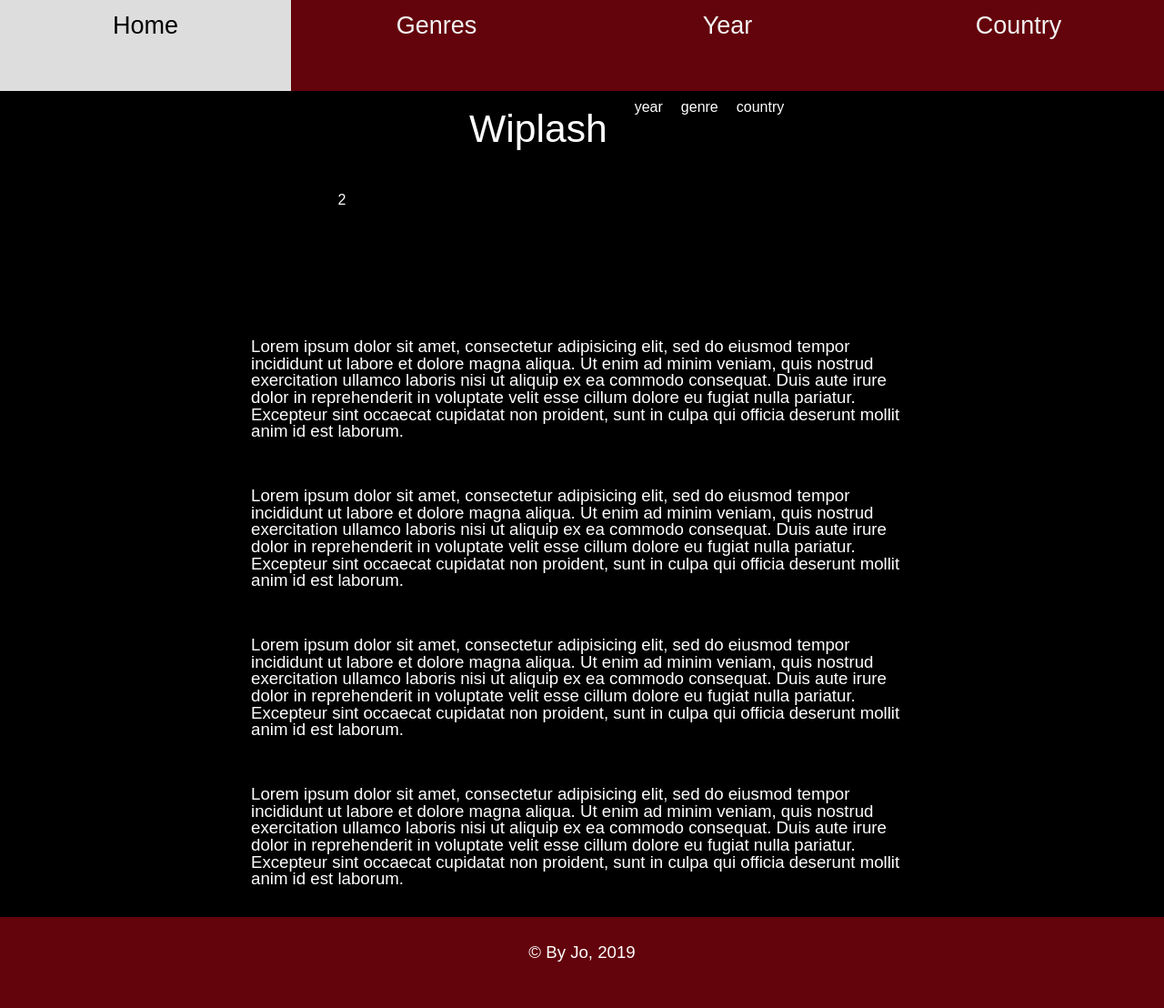
After one commit to jojem/moovie, a web app: file item-page.html in a window 1280 px wide. The commit adds this page. Shown: the whole page at 91% size. Run offline with its HTML, style and script files only (its server is not run), Linux system fonts and the light colour scheme.

Commit message:
fonts, new css file

```diff
--- a/css/con-item.css
+++ b/css/item-page.css
@@ -22,11 +22,17 @@ h1{
 
 .content{
 	grid-area: main;
+	position: relative;
 	display: flex;
 	justify-content: flex-start;
 	align-items: flex-start;
 	align-items: flex-start;
 	flex-flow: row wrap;
+}
+
+.circle-cont{
+	position: sticky;
+	top:0;
 }
 
 .avatar{
--- a/css/style.css
+++ b/css/style.css
@@ -1,6 +1,13 @@
 body{
 	background-color: black;
 	color: white;
+	font-family: 'Julius Sans One', sans-serif;
+
+}
+
+a{
+	color: red;
+	text-decoration: none;
 }
 
 
@@ -52,7 +59,7 @@ body{
 	display: block;
 	height: 100%;
   text-decoration: none;
-  font-size: 25px;
+  font-size: 27px;
 	padding-top: 15px;
 }
 
@@ -247,60 +254,3 @@ footer p{
 	margin-top: 30px;
 	font-size: 14pt;
 }
-
-
-
-.top-item-1{
-	background-image: url('../cart/home.jpg');
-}
-.top-item-2{
-	background-image: url('../cart/earthlings.jpg');
-}
-
-.top-item-3{
-	background-image: url('../cart/human.jpg');
-
-}
-.top-item-4{
-	background-image: url('../cart/before_the_flood.jpg');
-}
-.top-item-5{
-	background-image: url('../cart/live_in_a_day.jpg');
-
-}
-
-
-.item-0{
-	background-image: url('../cart/4.jpg');
-}
-
-.item-1{
-	background-image: url('../cart/freedom_writers.jpg');
-}
-.item-2{
-	background-image: url('../cart/wiplash.jpg');
-}
-.item-3{
-	background-image: url('../cart/the_truman_show.jpg');
-}
-.item-4{
-	background-image: url('../cart/dead_poets_society.jpg');
-}
-.item-5{
-	background-image: url('../cart/green_book.jpg');
-}
-.item-6{
-	background-image: url('../cart/good_will_hunting.jpg');
-}
-.item-7{
-	background-image: url('../cart/beautiful_mind.jpg');
-}
-.item-8{
-	background-image: url('../cart/the_professor_and_the_madman.jpg');
-}
-.item-9{
-	background-image: url('../cart/pay_it_forward.jpg');
-}
-.item-10{
-	background-image: url('../cart/detachment.jpg');
-}
--- /dev/null
+++ b/item-page.html
@@ -0,0 +1,82 @@
+<html>
+<head>
+	<title>Moovie</title>
+	<meta charset="UTF-8">
+	<!-- <meta http-equiv="Refresh" content="5" /> -->
+	<link rel="stylesheet" href="css/reset.css">
+	<link rel="stylesheet" href="css/style.css">
+	<link rel="stylesheet" href="css/item-page.css">
+</head>
+
+<body>
+	<div class="topnav">
+		<div id="home-page" class="nav_item ">
+			<a class="active" href="index.html">Home</a>
+		</div>
+		<div id="genres-page" class="nav_item">
+			<a href="#genres">Genres</a>
+		</div>
+		<div id="years-page" class="nav_item">
+			<a href="#year">Year</a>
+		</div>
+		<div id="country-page" class="nav_item">
+			<a href="#country">Country</a>
+		</div>
+	</div>
+
+	<div class="main-div">
+		<div class="content">
+			<div class="circle-cont item-2">2</div>
+			<h1>Wiplash</h1>
+			<div class = "info">year</div>
+			<div class = "info">genre</div>
+			<div class = "info">country</div>
+			<p>Lorem ipsum dolor sit amet, consectetur adipisicing
+			 	elit, sed do eiusmod tempor incididunt ut labore et
+			  dolore magna aliqua. Ut enim ad minim veniam, quis
+			  nostrud exercitation ullamco laboris nisi ut aliquip
+			  ex ea commodo consequat. Duis aute irure dolor in
+			  reprehenderit in voluptate velit esse cillum dolore
+			  eu fugiat nulla pariatur. Excepteur sint occaecat
+			 	cupidatat non proident, sunt in culpa qui officia
+			  deserunt mollit anim id est laborum.
+			</p>
+			<p>Lorem ipsum dolor sit amet, consectetur adipisicing
+			 	elit, sed do eiusmod tempor incididunt ut labore et
+			  dolore magna aliqua. Ut enim ad minim veniam, quis
+			  nostrud exercitation ullamco laboris nisi ut aliquip
+			  ex ea commodo consequat. Duis aute irure dolor in
+			  reprehenderit in voluptate velit esse cillum dolore
+			  eu fugiat nulla pariatur. Excepteur sint occaecat
+			 	cupidatat non proident, sunt in culpa qui officia
+			  deserunt mollit anim id est laborum.
+			</p>
+			<p>Lorem ipsum dolor sit amet, consectetur adipisicing
+			 	elit, sed do eiusmod tempor incididunt ut labore et
+			  dolore magna aliqua. Ut enim ad minim veniam, quis
+			  nostrud exercitation ullamco laboris nisi ut aliquip
+			  ex ea commodo consequat. Duis aute irure dolor in
+			  reprehenderit in voluptate velit esse cillum dolore
+			  eu fugiat nulla pariatur. Excepteur sint occaecat
+			 	cupidatat non proident, sunt in culpa qui officia
+			  deserunt mollit anim id est laborum.
+			</p>
+			<p>Lorem ipsum dolor sit amet, consectetur adipisicing
+			 	elit, sed do eiusmod tempor incididunt ut labore et
+			  dolore magna aliqua. Ut enim ad minim veniam, quis
+			  nostrud exercitation ullamco laboris nisi ut aliquip
+			  ex ea commodo consequat. Duis aute irure dolor in
+			  reprehenderit in voluptate velit esse cillum dolore
+			  eu fugiat nulla pariatur. Excepteur sint occaecat
+			 	cupidatat non proident, sunt in culpa qui officia
+			  deserunt mollit anim id est laborum.
+			</p>
+		</div>
+		<footer>
+			<p>&copy By Jo, 2019</p>
+		</footer>
+
+	</div>
+	<!-- <script src="js/index.js"></script> -->
+</body>
+</html>
```
Also changed, not shown: con1.html (deleted, +0 -35 lines), css/items.css (added, +54 -0 lines), index.html (+10 -8 lines).
